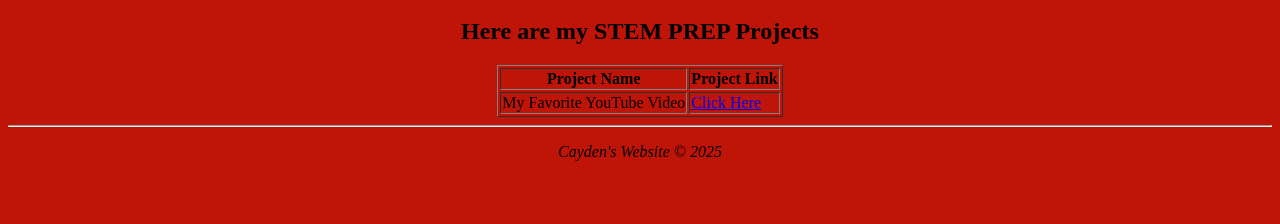
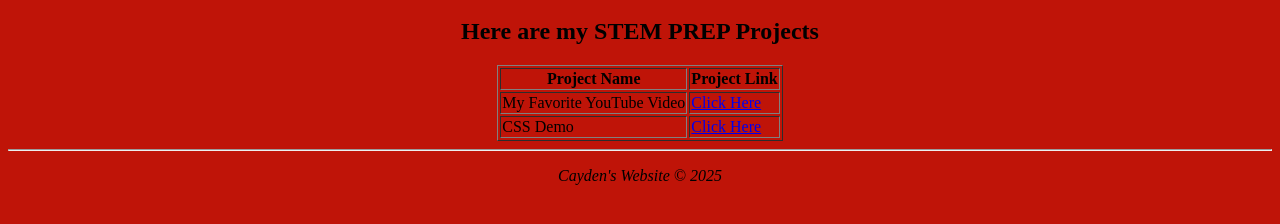
Before and after one commit to Mrcheeseman2/Mrcheeseman2.github.io, a plain HTML site: page index.html in a window 1280 px wide. Shown: the part 48-272 px from the top of the page. Drawn offline with Linux system fonts and the light colour scheme.

Commit message:
Update index.html

```diff
--- a/index.html
+++ b/index.html
@@ -25,6 +25,14 @@
            </a>
           </td>
         </tr>
+        <tr>
+          <td>CSS Demo</td>
+          <td>
+            <a href="cssdemo.html">
+              <p>Click Here</p>
+            </a>
+          </td>
+        </tr>
       </table>
     </center>
     <footer>
```
